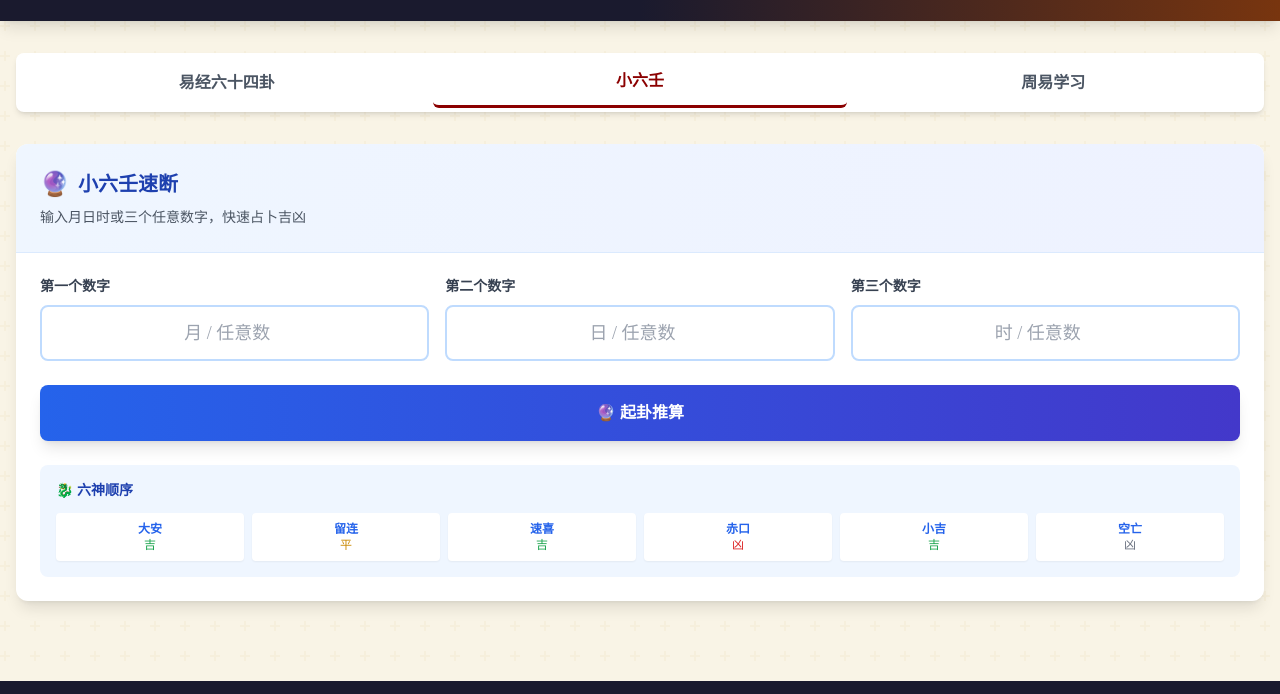
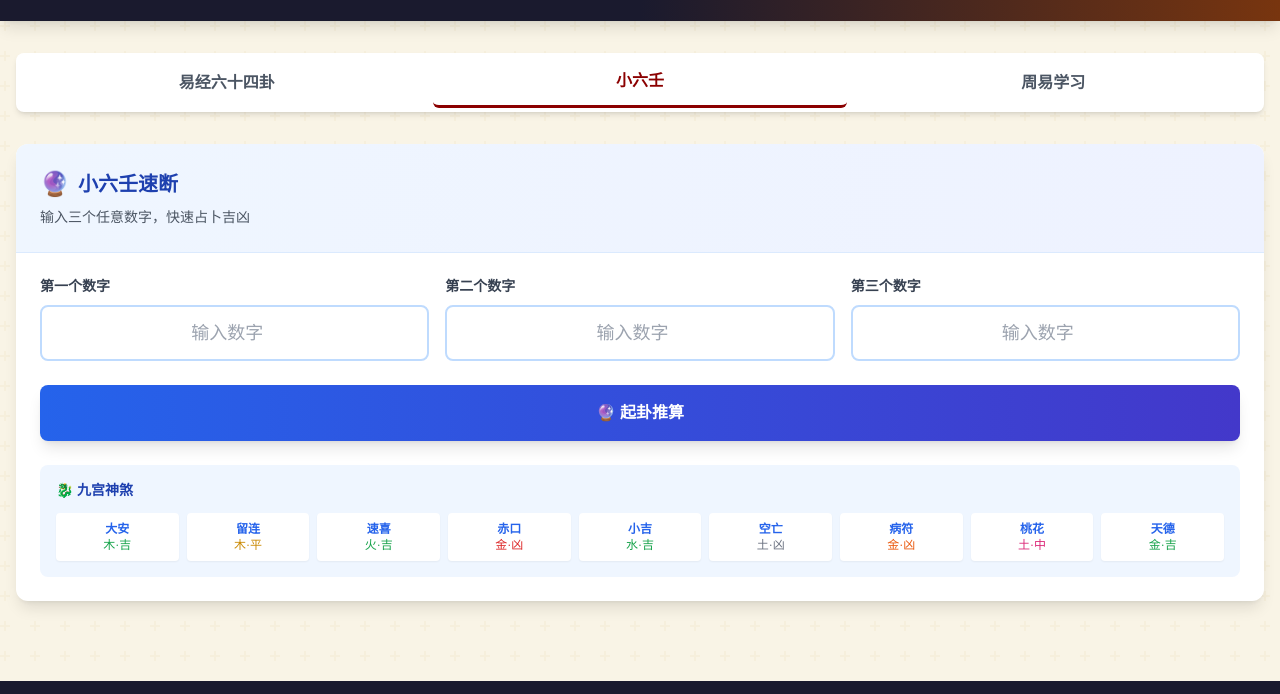
Before and after one commit to flizzywine/flizzywine.github.io, a website: page index.html in a window 1280 px wide. Both pictures are taken after a click on the button "小六壬". Shown: the part 99-793 px from the top of the page. Drawn offline with nearby package versions, Linux system fonts and the light colour scheme; a web font is replaced by a local one.

Commit message:
fix(小六壬): 修正前端显示为九宫神煞，移除月日时相关表述
- 将六神顺序改为九宫神煞，显示全部9个神煞（大安、留连、速喜、赤口、小吉、空亡、病符、桃花、天德）
- 移除描述中的月日时相关表述，改为三个任意数字
- 同步更新 README.md 使用说明
- 优化输入框placeholder提示

```diff
--- a/index.html
+++ b/index.html
@@ -311,7 +311,7 @@
                         <span class="text-2xl">🔮</span>
                         小六壬速断
                     </h2>
-                    <p class="text-gray-600 mt-2 text-sm">输入月日时或三个任意数字，快速占卜吉凶</p>
+                    <p class="text-gray-600 mt-2 text-sm">输入三个任意数字，快速占卜吉凶</p>
                 </div>
 
                 <div class="p-6">
@@ -319,17 +319,17 @@
                     <div class="grid md:grid-cols-3 gap-4 mb-6">
                         <div class="space-y-2">
                             <label class="block text-sm font-semibold text-gray-700">第一个数字</label>
-                            <input type="number" id="liuren-1" placeholder="月 / 任意数"
+                            <input type="number" id="liuren-1" placeholder="输入数字"
                                 class="w-full px-4 py-3 border-2 border-blue-200 rounded-lg focus:border-blue-600 focus:outline-none transition-colors text-center text-lg">
                         </div>
                         <div class="space-y-2">
                             <label class="block text-sm font-semibold text-gray-700">第二个数字</label>
-                            <input type="number" id="liuren-2" placeholder="日 / 任意数"
+                            <input type="number" id="liuren-2" placeholder="输入数字"
                                 class="w-full px-4 py-3 border-2 border-blue-200 rounded-lg focus:border-blue-600 focus:outline-none transition-colors text-center text-lg">
                         </div>
                         <div class="space-y-2">
                             <label class="block text-sm font-semibold text-gray-700">第三个数字</label>
-                            <input type="number" id="liuren-3" placeholder="时 / 任意数"
+                            <input type="number" id="liuren-3" placeholder="输入数字"
                                 class="w-full px-4 py-3 border-2 border-blue-200 rounded-lg focus:border-blue-600 focus:outline-none transition-colors text-center text-lg">
                         </div>
                     </div>
@@ -339,16 +339,19 @@
                         🔮 起卦推算
                     </button>
 
-                    <!-- 六神说明 -->
+                    <!-- 九宫神煞说明 -->
                     <div class="mt-6 p-4 bg-blue-50 rounded-lg">
-                        <h3 class="font-semibold text-blue-800 mb-3 text-sm">🐉 六神顺序</h3>
-                        <div class="grid grid-cols-6 gap-2 text-center text-xs">
-                            <div class="bg-white p-2 rounded shadow-sm"><div class="font-bold text-blue-600">大安</div><div class="text-green-600">吉</div></div>
-                            <div class="bg-white p-2 rounded shadow-sm"><div class="font-bold text-blue-600">留连</div><div class="text-yellow-600">平</div></div>
-                            <div class="bg-white p-2 rounded shadow-sm"><div class="font-bold text-blue-600">速喜</div><div class="text-green-600">吉</div></div>
-                            <div class="bg-white p-2 rounded shadow-sm"><div class="font-bold text-blue-600">赤口</div><div class="text-red-600">凶</div></div>
-                            <div class="bg-white p-2 rounded shadow-sm"><div class="font-bold text-blue-600">小吉</div><div class="text-green-600">吉</div></div>
-                            <div class="bg-white p-2 rounded shadow-sm"><div class="font-bold text-blue-600">空亡</div><div class="text-gray-500">凶</div></div>
+                        <h3 class="font-semibold text-blue-800 mb-3 text-sm">🐉 九宫神煞</h3>
+                        <div class="grid grid-cols-3 md:grid-cols-9 gap-2 text-center text-xs">
+                            <div class="bg-white p-2 rounded shadow-sm"><div class="font-bold text-blue-600">大安</div><div class="text-green-600">木·吉</div></div>
+                            <div class="bg-white p-2 rounded shadow-sm"><div class="font-bold text-blue-600">留连</div><div class="text-yellow-600">木·平</div></div>
+                            <div class="bg-white p-2 rounded shadow-sm"><div class="font-bold text-blue-600">速喜</div><div class="text-green-600">火·吉</div></div>
+                            <div class="bg-white p-2 rounded shadow-sm"><div class="font-bold text-blue-600">赤口</div><div class="text-red-600">金·凶</div></div>
+                            <div class="bg-white p-2 rounded shadow-sm"><div class="font-bold text-blue-600">小吉</div><div class="text-green-600">水·吉</div></div>
+                            <div class="bg-white p-2 rounded shadow-sm"><div class="font-bold text-blue-600">空亡</div><div class="text-gray-500">土·凶</div></div>
+                            <div class="bg-white p-2 rounded shadow-sm"><div class="font-bold text-blue-600">病符</div><div class="text-orange-600">金·凶</div></div>
+                            <div class="bg-white p-2 rounded shadow-sm"><div class="font-bold text-blue-600">桃花</div><div class="text-pink-600">土·中</div></div>
+                            <div class="bg-white p-2 rounded shadow-sm"><div class="font-bold text-blue-600">天德</div><div class="text-green-600">金·吉</div></div>
                         </div>
                     </div>
 
```
Also changed, not shown: README.md.
